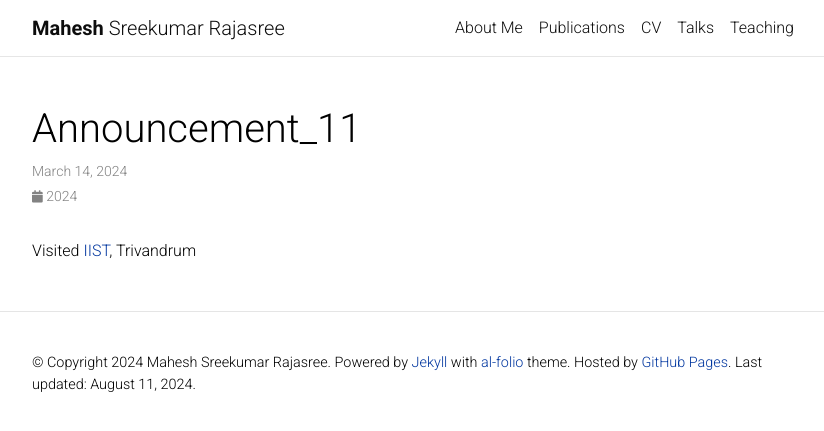
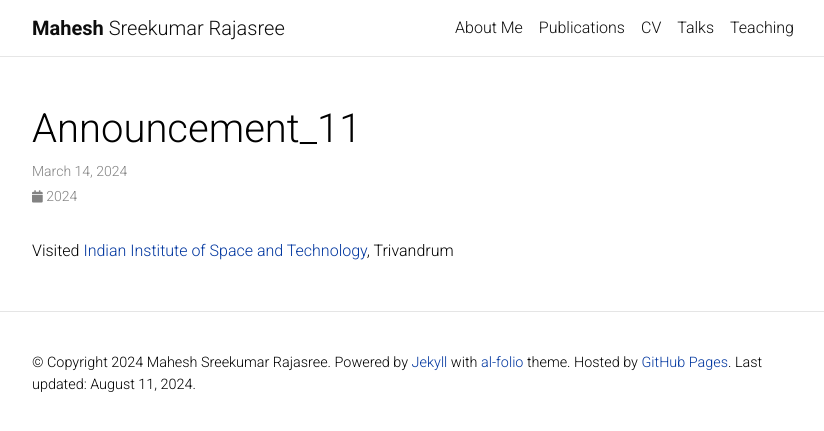
Before and after one commit to Mahe94/mahe94.github.io, a Jekyll site: the page built from _news/announcement_11.md, in a window 1280 px wide. Shown: the top 431 px of the page, without its empty margins (223-1047 px from the left). Built offline with Jekyll 4.4.1, drawn with Linux system fonts in a browser that asks for light colours; comment, search, counter and statistics services are not loaded; a style sheet for code colours, icons or effects is not loaded.

Commit message:
Update announcement_11.md

```diff
--- a/_news/announcement_11.md
+++ b/_news/announcement_11.md
@@ -5,4 +5,4 @@ inline: true
 related_posts: false
 ---
 
-Visited <a href="https://www.iist.ac.in/">IIST</a>, Trivandrum
+Visited <a href="https://www.iist.ac.in/">Indian Institute of Space and Technology</a>, Trivandrum
```
